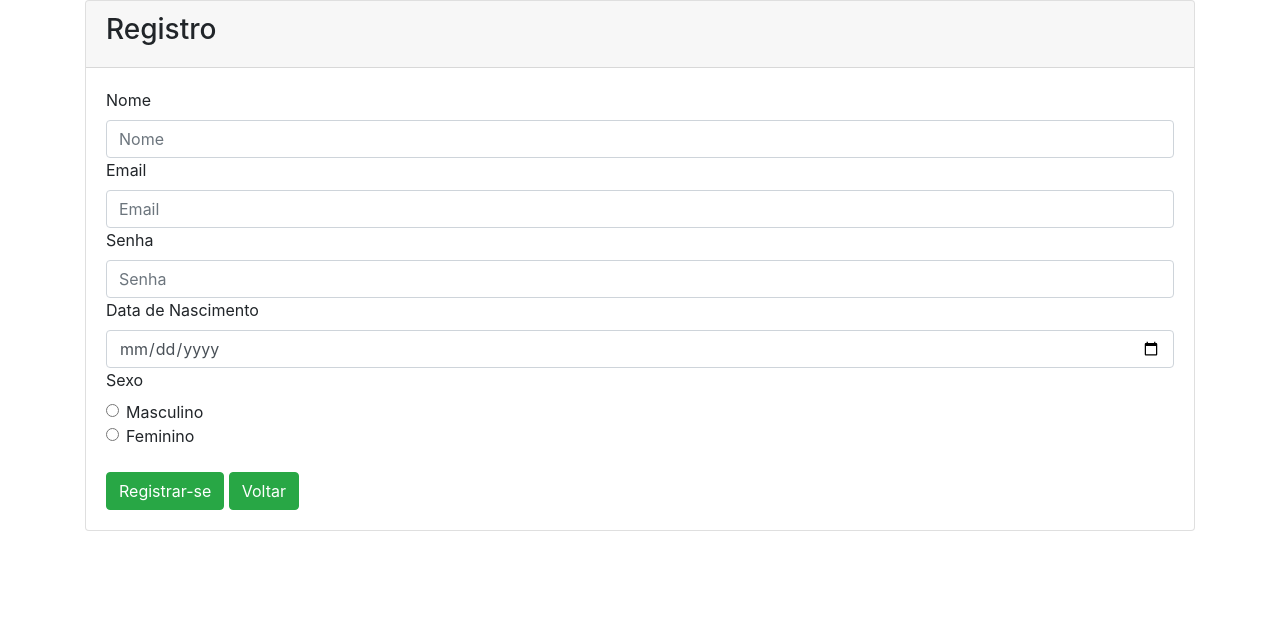
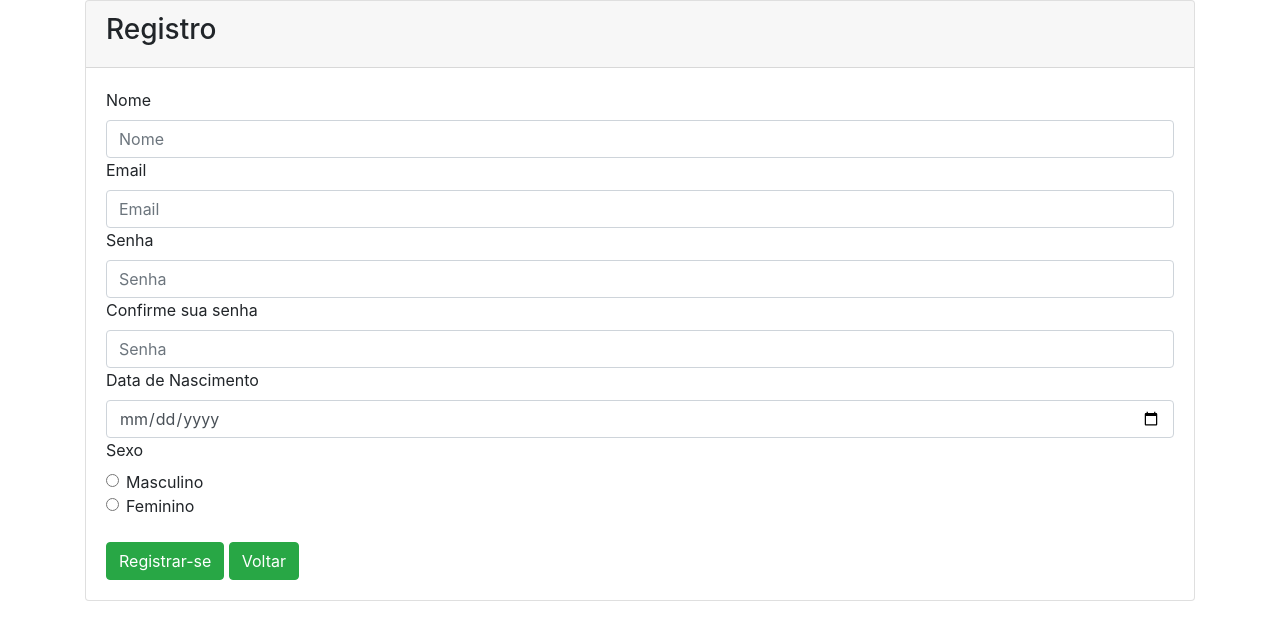
Before and after one commit to LipeBiondes/cadastro, a PHP site: page /create.php in a window 1280 px wide. Shown: the top 640 px of the page. Run offline with PHP 8.4, Linux system fonts and the light colour scheme.

Commit message:
Update create.php

```diff
--- a/create.php
+++ b/create.php
@@ -8,6 +8,7 @@ require 'mysql.php';
 if ($_SERVER["REQUEST_METHOD"] == "POST") {
     $nomeErro = null;
     $senhaErro = null;
+    $senha2Erro = null;
     $data_nascimentoErro = null;
     $emailErro = null;
     $sexoErro = null;
@@ -25,13 +26,19 @@ if ($_SERVER["REQUEST_METHOD"] == "POST") {
         }
 
 
+        if (!empty($_POST['senha2'])) {
+            $senha = $_POST['senha2'];
+        } else {
+            $senha2Erro = 'Por favor digite uma senha(2) válida!';
+            $validacao = false;
+        }
+
         if (!empty($_POST['senha'])) {
             $senha = $_POST['senha'];
         } else {
             $senhaErro = 'Por favor digite uma senha válida!';
             $validacao = false;
         }
-
 
         if (!empty($_POST['data_nascimento'])) {
             $data_nascimento = $_POST['data_nascimento'];
@@ -110,7 +117,26 @@ if ($_SERVER["REQUEST_METHOD"] == "POST") {
     <meta charset="utf-8">
     <!-- Latest compiled and minified CSS -->
     <link rel="stylesheet" href="assets/css/bootstrap.min.css">
+
     <title>Registrando</title>
+
+    <!--Verificando o meu formulário-->
+    <script language="javascript">
+      function valida_dados (nomeform)
+     {
+        if (nomeform.senha.value.length<8 || nomeform.senha.value.length>20)//verifica o comprimento da string
+          {
+              alert ("A senha deve conter entre 8 e 2 caracteres.");
+              return false;
+          }
+        if (nomeform.senha = nomeform.confirmar_senha) //verifica se as senhas são iguais
+          {
+            alert ("Senhas não coincidem!");
+            return false;
+          }
+    return true
+        }
+    </script>
 </head>
 
 <body>
@@ -121,7 +147,7 @@ if ($_SERVER["REQUEST_METHOD"] == "POST") {
                 <h3 class="well"> Registro </h3>
             </div>
             <div class="card-body">
-                <form class="form-horizontal" action="create.php" method="post">
+                <form class="form-horizontal" action="create.php" method="post" onSubmit="return valida_dados(this)">
 
                     <div class="control-group  <?php echo !empty($nomeErro) ? 'error ' : ''; ?>">
                         <label class="control-label">Nome</label>
@@ -150,8 +176,19 @@ if ($_SERVER["REQUEST_METHOD"] == "POST") {
                         <div class="controls">
                             <input size="20" class="form-control" name="senha" type="password" placeholder="Senha"
                                    value="<?php echo !empty($senha) ? $senha : ''; ?>">
-                            <?php if (!empty($emailErro)): ?>
+                            <?php if (!empty($senhaErro)): ?>
                                 <span class="text-danger"><?php echo $senhaErro; ?></span>
+                            <?php endif; ?>
+                        </div>
+                    </div>
+
+                    <div class="control-group <?php echo !empty($senha2Erro) ? 'error ' : ''; ?>">
+                        <label class="control-label">Confirme sua senha</label>
+                        <div class="controls">
+                            <input size="20" class="form-control" name="confirmar_senha" type="password" placeholder="Senha"
+                                   value="<?php echo !empty($senha2) ? $senha2 : ''; ?>">
+                            <?php if (!empty($senha2Erro)): ?>
+                                <span class="text-danger"><?php echo $senha2Erro; ?></span>
                             <?php endif; ?>
                         </div>
                     </div>
```
